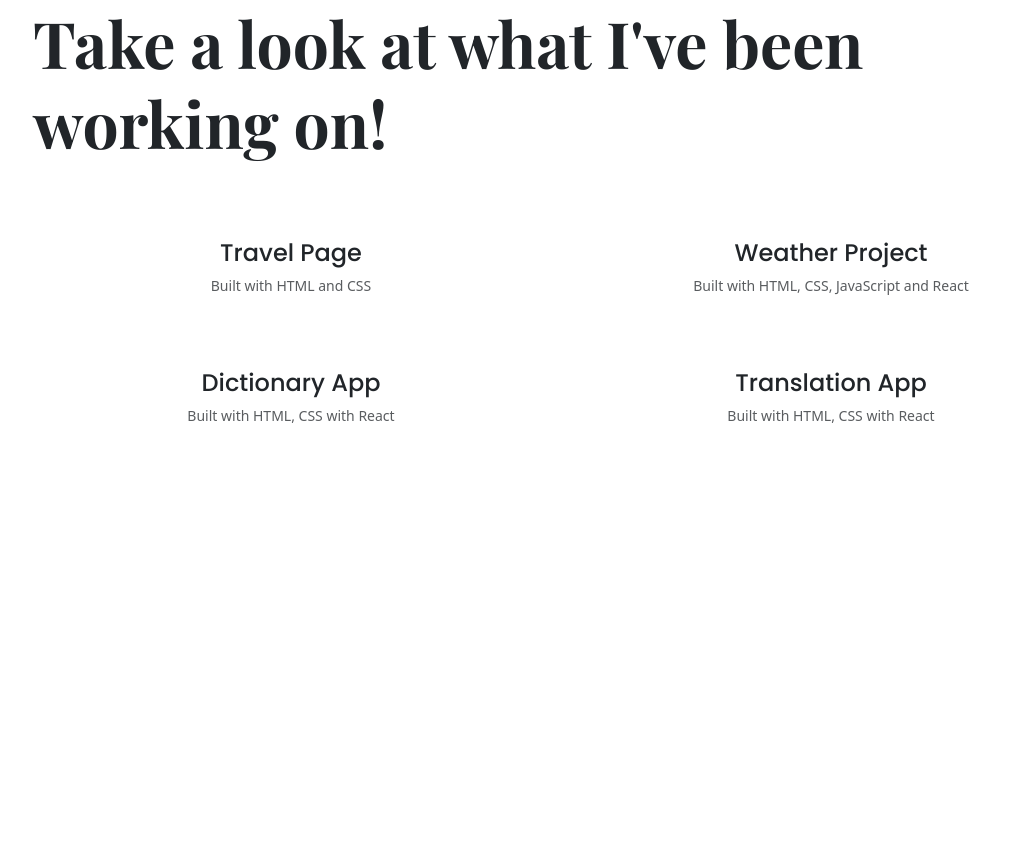
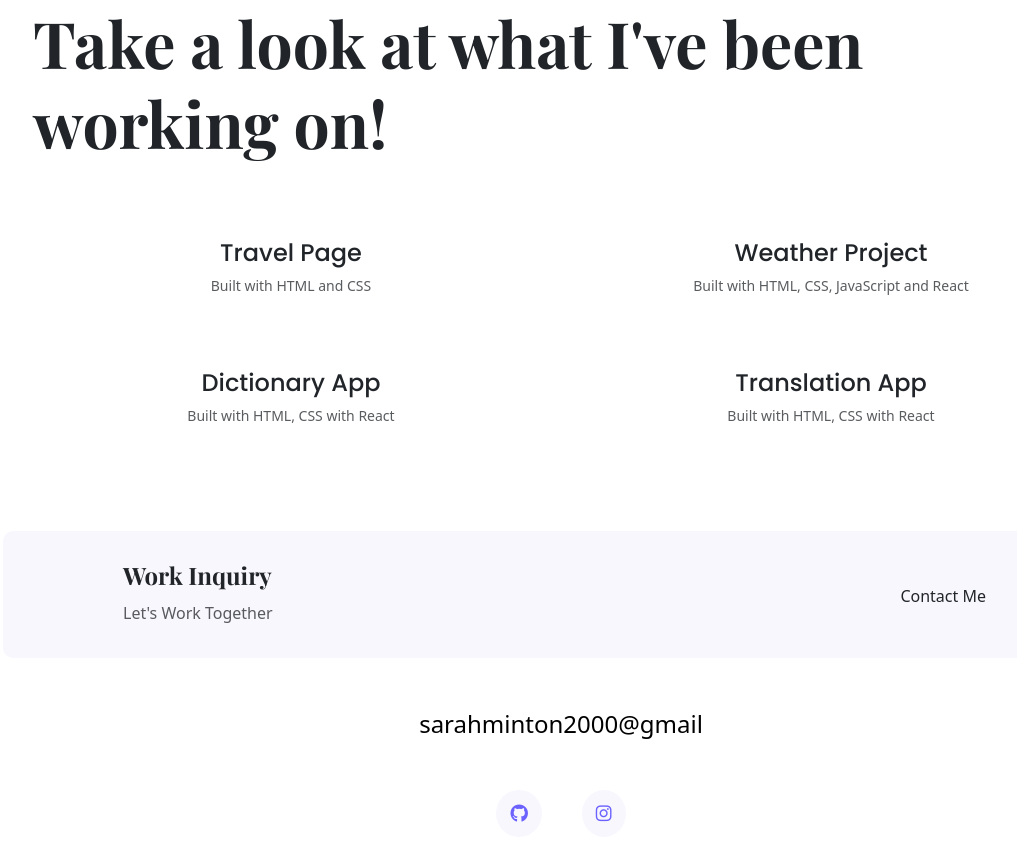
Before and after one commit to SimplySminty/SKMPortfolioProject, a plain HTML site: page work.html in a window 1280 px wide. Shown: the part 273-1134 px from the top of the page, without its empty margins (79-1096 px from the left). Before the commit the page ends 934 px from the top, so only its background shows below. Drawn offline with nearby package versions, Linux system fonts and the light colour scheme.

Commit message:
Added footer to all pages and updated links

```diff
--- a/work.html
+++ b/work.html
@@ -13,6 +13,10 @@
     <script
       src="https://cdn.jsdelivr.net/npm/bootstrap@5.3.6/dist/js/bootstrap.bundle.min.js"
       integrity="sha384-j1CDi7MgGQ12Z7Qab0qlWQ/Qqz24Gc6BM0thvEMVjHnfYGF0rmFCozFSxQBxwHKO"
+      crossorigin="anonymous"
+    ></script>
+    <script
+      src="https://kit.fontawesome.com/ddc3ee268a.js"
       crossorigin="anonymous"
     ></script>
     <link rel="preconnect" href="https://fonts.googleapis.com" />
@@ -84,6 +88,32 @@
           </div>
         </div>
       </div>
+      <footer>
+        <div class="contact-box justify-content-between mb-5 d-none d-md-flex">
+          <div>
+            <h4>Work Inquiry</h4>
+            <p class="text-muted">Let's Work Together</p>
+          </div>
+          <div>
+            <a href="" class="btn btn-branding mt-3"> Contact Me </a>
+          </div>
+        </div>
+        <div class="d-flex justify-content-center mb-5">
+          <a href="mailto:sarahminton2000@gmail.com" class="email-link"
+            >sarahminton2000@gmail</a
+          >
+        </div>
+        <div class="social-links d-flex justify-content-center">
+          <a
+            href="https://github.com/SimplySminty?tab=repositories"
+            target="_blank"
+            ><i class="fab fa-github"></i
+          ></a>
+          <a href="https://www.instagram.com/simply.sminty" target="_blank">
+            <i class="fab fa-instagram"></i>
+          </a>
+        </div>
+      </footer>
     </div>
   </body>
 </html>
```
Also changed, not shown: about.html (+30 -0 lines), contact.html (+29 -0 lines), index.html (+2 -2 lines).
